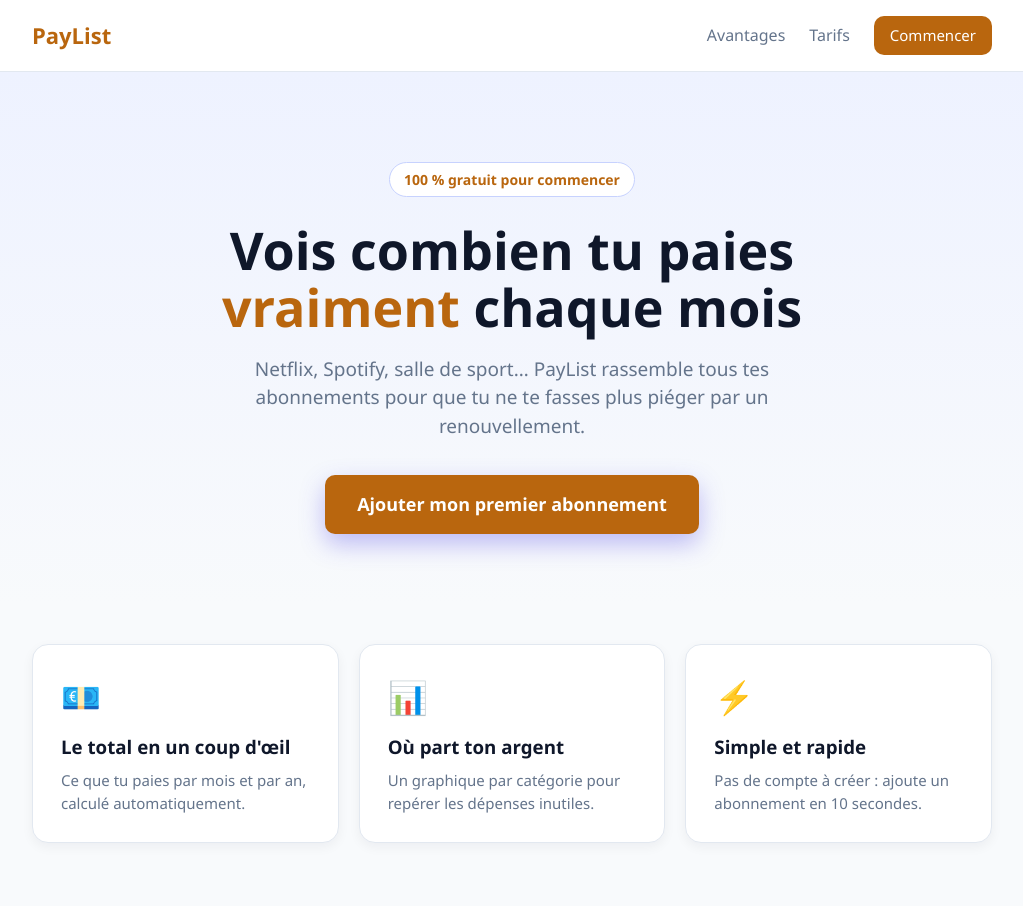
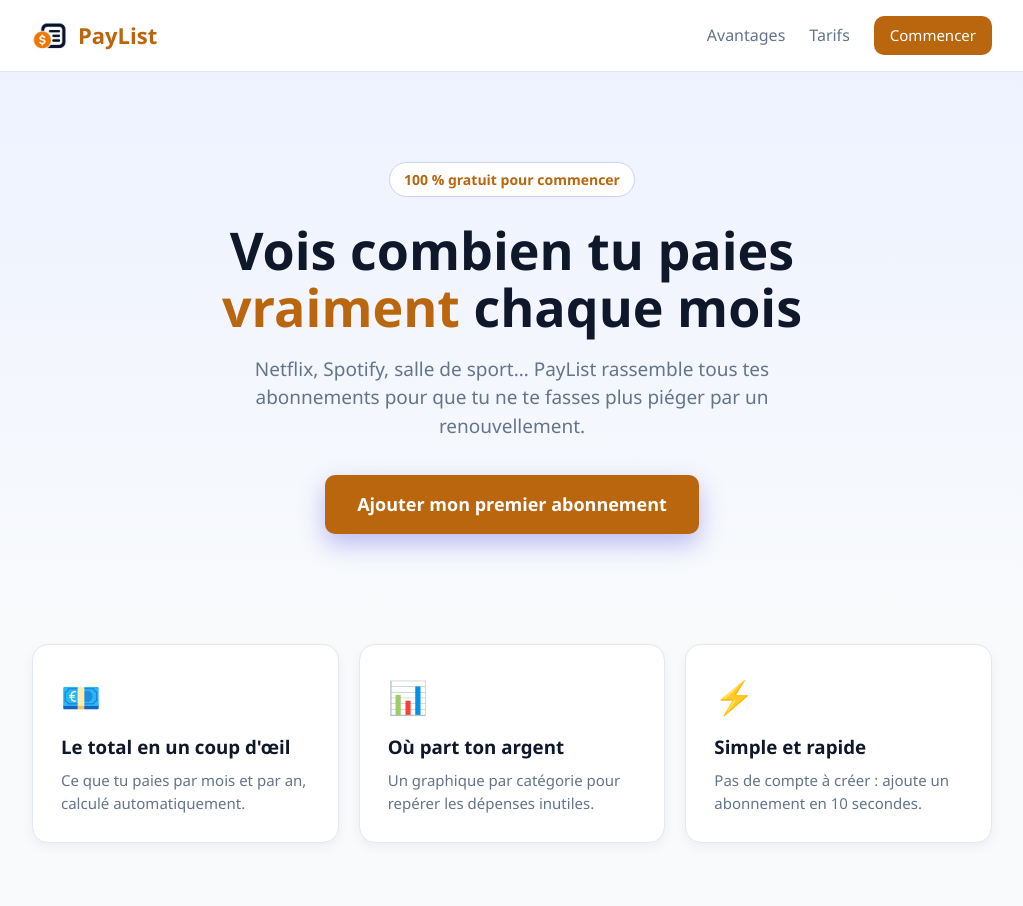
Before and after one commit to bragarencomaxim26-droid/Paylist, a plain HTML site: page index.html in a window 1280 px wide. Shown: the top 906 px of the page, without its empty margins (128-1151 px from the left). Drawn offline with Linux system fonts and the light colour scheme.

Commit message:
Add files via upload

```diff
--- a/index.html
+++ b/index.html
@@ -4,6 +4,7 @@
   <meta charset="UTF-8">
   <meta name="viewport" content="width=device-width, initial-scale=1.0">
   <title>PayList : tous tes abonnements au même endroit</title>
+  <link rel="icon" type="image/png" href="logo.png">
   <link rel="stylesheet" href="style.css">
 </head>
 <body>
@@ -11,7 +12,10 @@
   <!-- BARRE DE MENU -->
   <header class="menu">
     <div class="menu-contenu">
-      <a class="logo" href="#haut">PayList</a>
+        <a class="logo" href="#haut">
+        <img src="logo.png" alt="Logo PayList" class="logo-img">
+        PayList
+      </a>
       <nav class="liens">
         <a href="#avantages">Avantages</a>
         <a href="#tarifs">Tarifs</a>
--- a/style.css
+++ b/style.css
@@ -486,3 +486,16 @@ li:last-child {
   cursor: not-allowed;
   transform: none;
 }
+/* ---------- LOGO ---------- */
+.logo {
+  display: flex;
+  align-items: center;
+  gap: 10px;
+}
+
+.logo-img {
+  width: 36px;
+  height: 36px;
+  border-radius: 8px;
+  object-fit: contain;
+}
```
